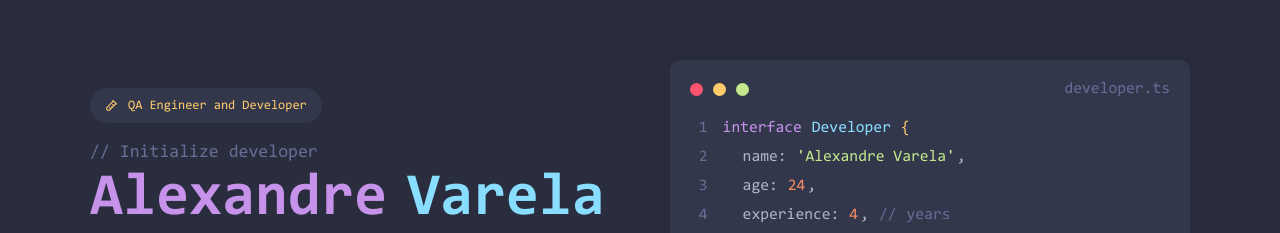
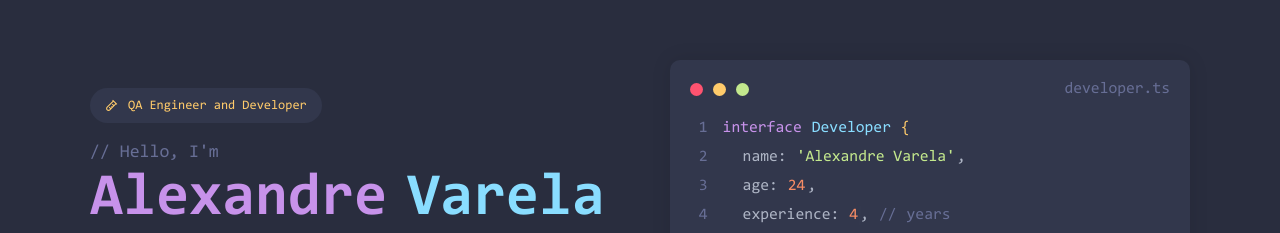
Before and after one commit to alexVarela01/portfolio, a Next.js app: page / in a window 1280 px wide. Shown: the part 161-394 px from the top of the page. Built offline with nearby package versions, Linux system fonts and the light colour scheme.

Commit message:
changed comment

```diff
--- a/app/page.tsx
+++ b/app/page.tsx
@@ -11,7 +11,7 @@ export default function Home() {
           <div className="left">
             <div className="badge"><BiTestTube/>QA Engineer and Developer</div>
 
-            <p className="comment">Initialize developer</p>
+            <p className="comment">Hello, I'm</p>
             <h1 className="name code">
               <span className="purple">Alexandre</span>
               <span className="blue">Varela</span>
```
